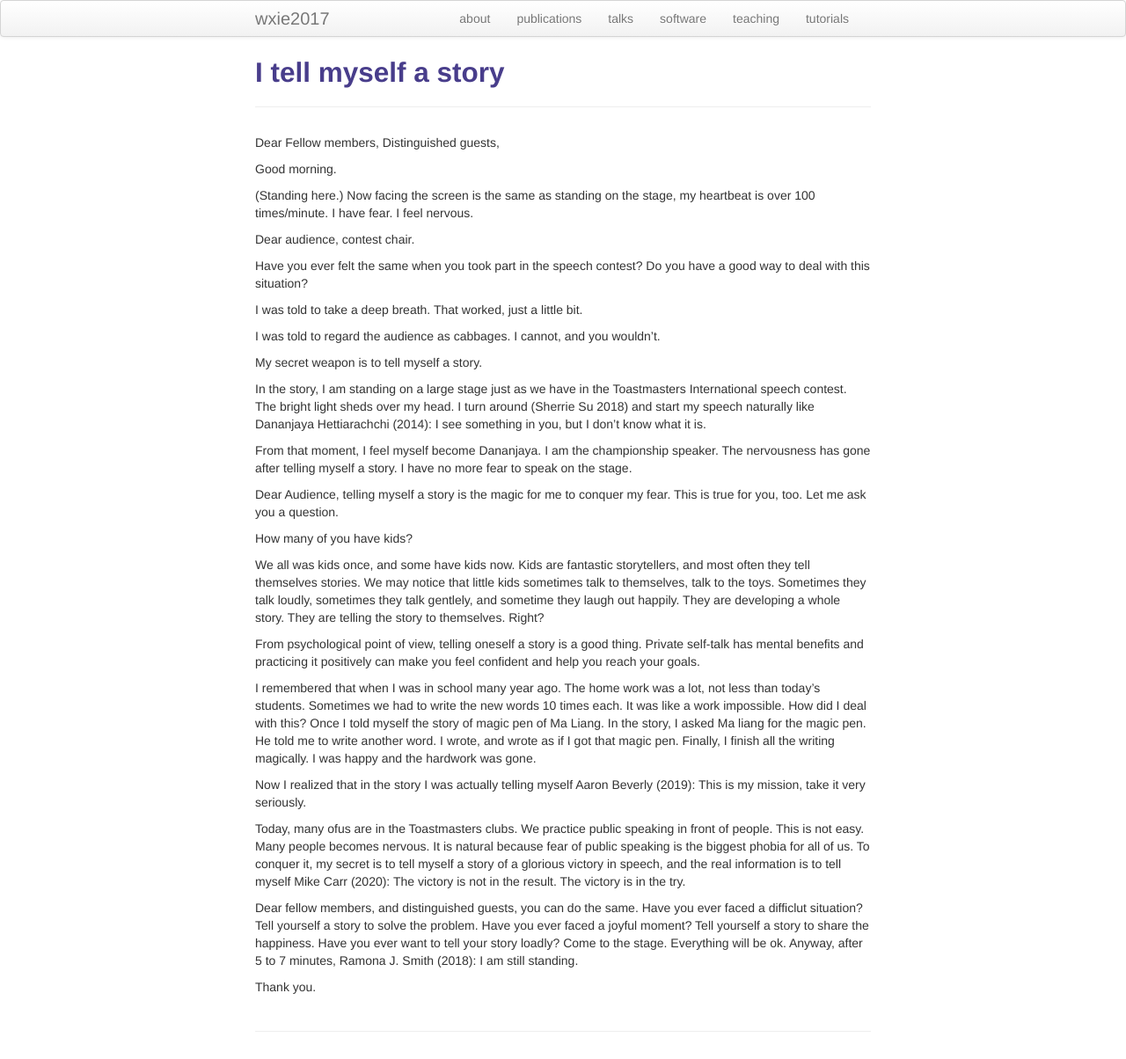
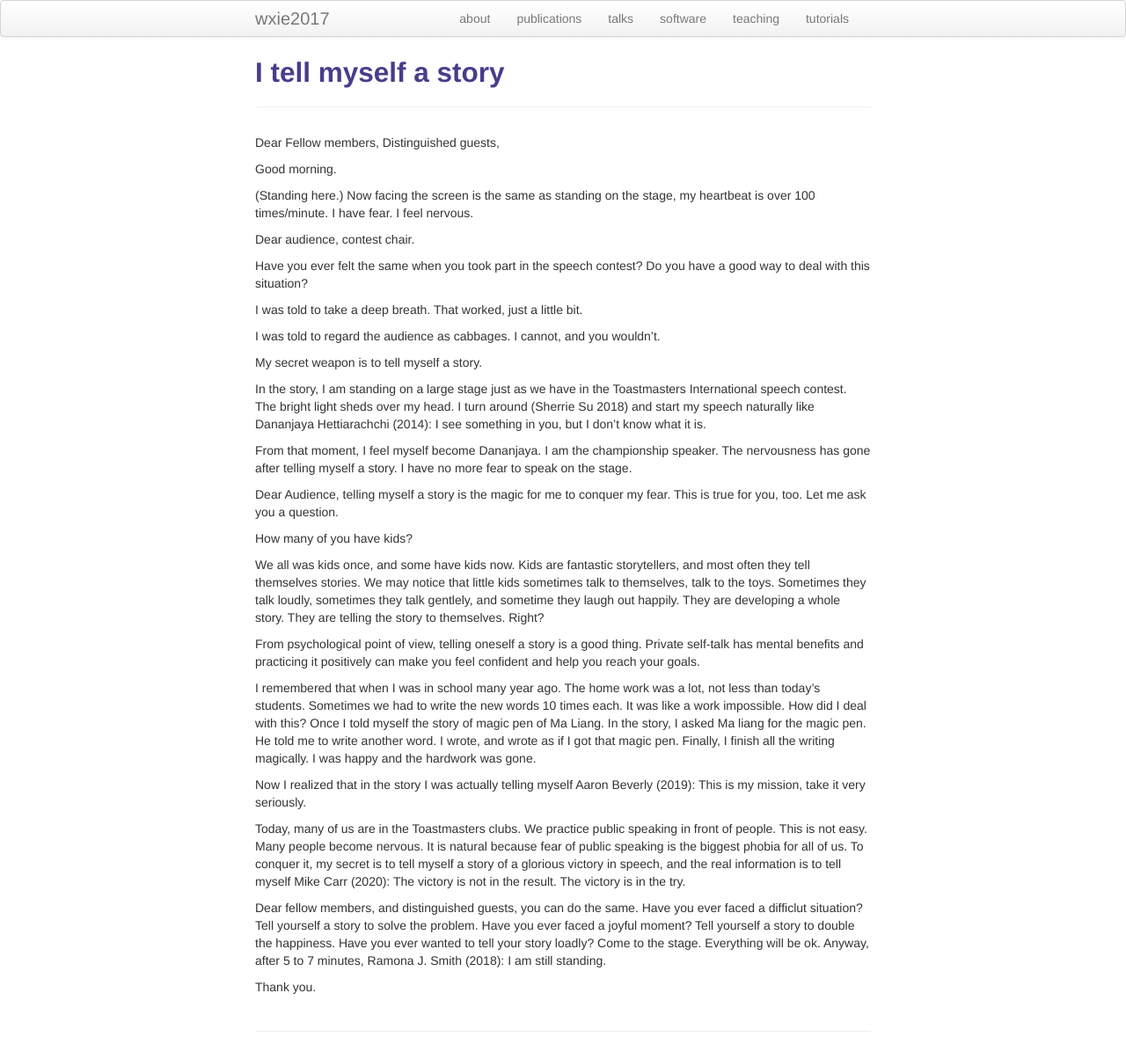
Before and after one commit to wxie2017/wxie2017.github.io, a Jekyll site: the page built from pages/speech/I_tell_myself_a_story.md, in a window 1280 px wide. Shown: the whole page at 88% size. Built offline with Jekyll 4.4.1, drawn with Linux system fonts in a browser that asks for light colours.

Commit message:
correct some errors

```diff
--- a/pages/speech/I_tell_myself_a_story.md
+++ b/pages/speech/I_tell_myself_a_story.md
@@ -61,8 +61,8 @@
 Now I realized that in the story I was actually telling myself
 Aaron Beverly (2019): This is my mission, take it very seriously.
 
-Today, many ofus are in the Toastmasters clubs. We practice public speaking
-in front of people. This is not easy. Many people becomes nervous. It is
+Today, many of us are in the Toastmasters clubs. We practice public speaking
+in front of people. This is not easy. Many people become nervous. It is
 natural because fear of public speaking is the biggest phobia for all of us.
 To conquer it, my secret is to tell myself a story of a glorious victory in
 speech, and the real information is to tell myself
@@ -71,9 +71,9 @@
 Dear fellow members, and distinguished guests, you can do the same.
 Have you ever faced a difficlut situation? Tell yourself a story to solve the
 problem.
-Have you ever faced a joyful moment? Tell yourself a story to share the
+Have you ever faced a joyful moment? Tell yourself a story to double the
 happiness.
-Have you ever want to tell your story loadly? Come to the stage.
+Have you ever wanted to tell your story loadly? Come to the stage.
 Everything will be ok. Anyway, after 5 to 7 minutes,
 Ramona J. Smith (2018): I am still standing.
 
```
